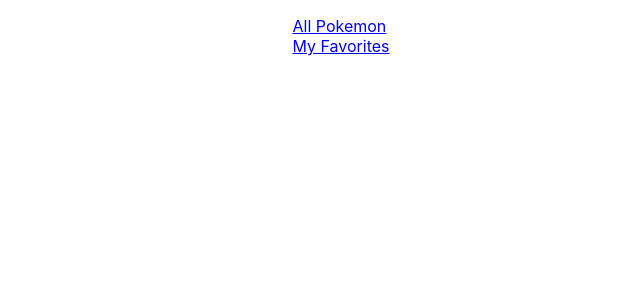
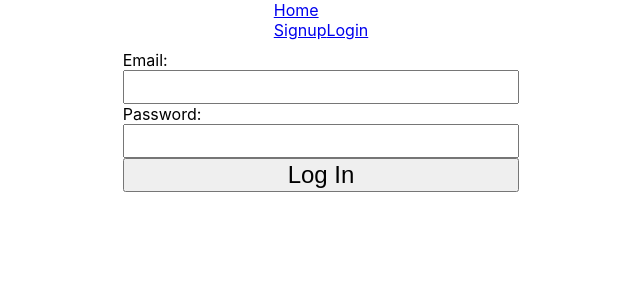
Before and after one commit to SEI-ATL-3-8/users-pokedex-frontend, a React (Create React App) app: page /login in a window 1280 px wide. Shown: the top 300 px of the page, without its empty margins (319-959 px from the left). Built offline with nearby package versions, Linux system fonts and the light colour scheme; no server answers.

Commit message:
sign up/in done

```diff
--- a/package.json
+++ b/package.json
@@ -9,6 +9,7 @@
     "axios": "^0.21.1",
     "react": "^17.0.2",
     "react-dom": "^17.0.2",
+    "react-dotenv": "^0.1.3",
     "react-router-dom": "^5.2.0",
     "react-scripts": "4.0.3",
     "web-vitals": "^1.0.1"
--- /dev/null
+++ b/public/env.js
@@ -0,0 +1 @@
+window.env = {};
--- a/public/index.html
+++ b/public/index.html
@@ -25,6 +25,7 @@
       Learn how to configure a non-root public URL by running `npm run build`.
     -->
     <title>React App</title>
+    <script id="react-dotenv" src="/env.js"></script>
   </head>
   <body>
     <noscript>You need to enable JavaScript to run this app.</noscript>
--- a/src/App.js
+++ b/src/App.js
@@ -1,12 +1,19 @@
 import AllPokemon from './pages/AllPokemon'
 import FavPokemon from './pages/FavPokemon'
 import Navbar from './components/Navbar'
-import {Route} from 'react-router-dom'
+import {Route, Redirect} from 'react-router-dom'
 import './App.css';
 import axios from 'axios'
+import env from 'react-dotenv'
 import {useState, useEffect} from 'react'
+import Home from './pages/Home'
+import Signup from './pages/Signup'
+import Login from './pages/Login'
 
 function App() {
+  const [user, setUser] = useState({})
+
+
   const [favPokemon,setFavPokemon] = useState([])
   const [favPokemonNames, setFavPokemonNames] = useState([])
   // fetch saved pokemon from the database function
@@ -71,9 +78,39 @@
 
   return (
     <div className="App">
-      <Navbar />
+      <Navbar user={user} setUser={setUser} />
+
       <Route
-        exact path = "/"
+        path="/"
+        exact
+        component={Home}
+      />
+
+      <Route
+        path="/signup"
+        render={()=>{
+          if(user.id) {
+            return <Redirect to ="/pokemon" />
+          } else{
+            return <Signup setUser={setUser} />
+          }
+        }}
+      />
+
+      <Route
+        path="/login"
+        render={()=>{
+          if(user.id){
+            return <Redirect to="/pokemon" />
+          }else{
+            return <Login setUser={setUser} />
+          }
+        }}
+      />
+
+
+      <Route
+        exact path = "/pokemon"
         render={() =>
           <AllPokemon
           savePokemon = {savePokemon}
--- a/src/components/Navbar.js
+++ b/src/components/Navbar.js
@@ -1,21 +1,61 @@
 import {Link} from 'react-router-dom'
 
-const Navbar = () => {
+const Navbar = (props) => {
     return (
-        <ul>
-            <li>
+        <nav>
+
                 <Link
                 to="/">
-                    All Pokemon
+                    Home
                 </Link>
-            </li>
-            <li>
-                <Link
-                to="/favorites">
-                    My Favorites
-                </Link>
-            </li>
-        </ul>
+
+
+
+            {props.user.id ?
+            <div>
+                <span>
+                    <span onClick={()=>{
+                        localStorage.removeItem('userId')
+                        props.setUser({})
+                    }}>Logout</span>
+                </span>
+
+
+                    <Link
+                    to="/pokemon">
+                        All Pokemon
+                    </Link>
+
+
+
+                    <Link
+                    to="/favorites">
+                        My Favorites
+                    </Link>
+
+            </div>
+
+            :
+            <div>
+
+                    <Link
+                    to="/signup">
+                        Signup
+                    </Link>
+
+
+
+                    <Link
+                    to="/login">
+                        Login
+                    </Link>
+
+            </div>
+
+            }
+
+
+        </nav>
     )
 }
 
--- /dev/null
+++ b/src/pages/Home.js
@@ -0,0 +1,11 @@
+const Home = () =>{
+    return(
+
+            <div>
+               Welcome to Pokedex !
+            </div>
+
+    )
+}
+
+export default Home
--- /dev/null
+++ b/src/pages/Login.js
@@ -0,0 +1,45 @@
+import {useState} from 'react'
+import axios from 'axios'
+
+
+
+// Login page is same as signup!
+
+const Login = (props) =>{
+    const [email, setEmail] = useState('')
+    const [password, setPassword] = useState('')
+
+    const submitForm = (e) => {
+        e.preventDefault()
+        axios.post(`${process.env.REACT_APP_BACKEND_URL}/users/login`, {email, password})
+        .then((response) => {
+            // console.log(response);
+            localStorage.setItem('userId', response.data.user.id)
+            props.setUser(response.data.user)
+        })
+    }
+
+
+    return(
+        <div>
+            <form onSubmit={submitForm}>
+                <div>
+                    <label htmlFor="email">Email:</label>
+                    <input value={email} onChange={(e)=>setEmail(e.target.value)} />
+                </div>
+
+                <div>
+                    <label htmlFor="password">Password:</label>
+                    <input type="password" value={password} onChange={(e)=>setPassword(e.target.value)} />
+                </div>
+
+                <div>
+                    <input type="submit" value="Log In" />
+                </div>
+            </form>
+        </div>
+
+)
+}
+
+export default Login
--- /dev/null
+++ b/src/pages/Signup.js
@@ -0,0 +1,47 @@
+import {useState} from 'react'
+import axios from 'axios'
+
+
+const Signup = (props) =>{
+    // console.log(env);
+    const [email, setEmail] = useState('')
+    const [password, setPassword] = useState('')
+    // const [emailError, setEmailError] = useState('')
+
+
+    const submitForm = (e) => {
+        e.preventDefault()
+        // console.log(`${process.env.REACT_APP_BACKEND_URL}`);
+        // console.log({email, password});
+        // These are to check if it's connected to backend
+        axios.post(`${process.env.REACT_APP_BACKEND_URL}/users`, {email, password})
+        .then((response) => {
+            // console.log(response);
+            localStorage.setItem('userId', response.data.user.id)
+            props.setUser(response.data.user)
+        })
+    }
+
+    return(
+            <div>
+                <form onSubmit={submitForm}>
+                    <div>
+                        <label htmlFor="email">Email:</label>
+                        <input value={email} onChange={(e)=>setEmail(e.target.value)} />
+                    </div>
+
+                    <div>
+                        <label htmlFor="password">Password:</label>
+                        <input type="password" value={password} onChange={(e)=>setPassword(e.target.value)} />
+                    </div>
+
+                    <div>
+                        <input type="submit" value="Sign up" />
+                    </div>
+                </form>
+            </div>
+
+    )
+}
+
+export default Signup
```
Also changed, not shown: 2 other files (tests, documents, lock files or other folders).
